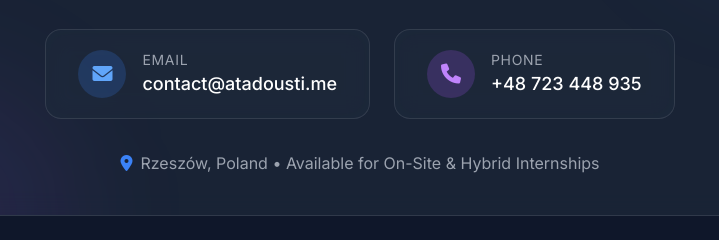
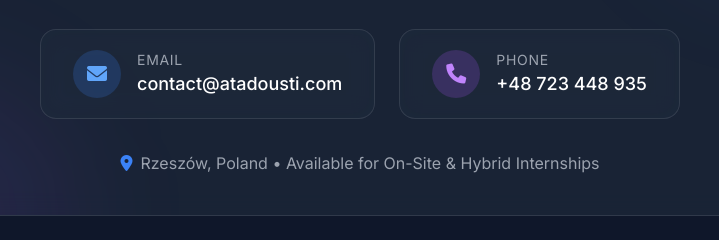
Before and after one commit to amiratadousti/amiratadousti.github.io, a plain HTML site: page index.html in a window 1280 px wide. Shown: the part 4311-4551 px from the top of the page, 280-999 px from the left. Drawn offline with nearby package versions, Linux system fonts and the light colour scheme.

Commit message:
Update index.html

```diff
--- a/index.html
+++ b/index.html
@@ -86,7 +86,7 @@
             <div class="flex gap-5 text-gray-400">
                 <a href="https://linkedin.com/in/amirata-dousti" target="_blank" rel="noopener noreferrer" aria-label="LinkedIn" class="hover:text-white transition-colors duration-300"><i class="fab fa-linkedin text-xl"></i></a>
                 <a href="https://github.com/atadousti" target="_blank" rel="noopener noreferrer" aria-label="GitHub" class="hover:text-white transition-colors duration-300"><i class="fab fa-github text-xl"></i></a>
-                <a href="mailto:contact@atadousti.me" aria-label="Email" class="hover:text-white transition-colors duration-300"><i class="fas fa-envelope text-xl"></i></a>
+                <a href="mailto:contact@atadousti.com" aria-label="Email" class="hover:text-white transition-colors duration-300"><i class="fas fa-envelope text-xl"></i></a>
             </div>
         </div>
     </nav>
@@ -388,13 +388,13 @@
                 </p>
 
                 <div class="flex flex-col md:flex-row justify-center gap-6 relative z-10">
-                    <a href="mailto:contact@atadousti.me" class="glass-panel hover:bg-white/5 border border-white/10 px-8 py-5 rounded-2xl flex items-center justify-center gap-4 transition-all duration-300 group">
+                    <a href="mailto:contact@atadousti.com" class="glass-panel hover:bg-white/5 border border-white/10 px-8 py-5 rounded-2xl flex items-center justify-center gap-4 transition-all duration-300 group">
                         <div class="w-12 h-12 rounded-full bg-blue-500/20 flex items-center justify-center text-blue-400 group-hover:scale-110 transition-transform">
                             <i class="fas fa-envelope text-xl"></i>
                         </div>
                         <div class="text-left">
                             <p class="text-sm text-gray-400 uppercase tracking-wider">Email</p>
-                            <p class="text-white font-medium text-lg">contact@atadousti.me</p>
+                            <p class="text-white font-medium text-lg">contact@atadousti.com</p>
                         </div>
                     </a>
 
@@ -423,7 +423,7 @@
         <div class="flex justify-center gap-6 mb-6">
             <a href="https://linkedin.com/in/amirata-dousti" target="_blank" rel="noopener noreferrer" aria-label="LinkedIn" class="hover:text-blue-400 transition-colors"><i class="fab fa-linkedin text-2xl"></i></a>
             <a href="https://github.com/atadousti" target="_blank" rel="noopener noreferrer" aria-label="GitHub" class="hover:text-white transition-colors"><i class="fab fa-github text-2xl"></i></a>
-            <a href="mailto:contact@atadousti.me" aria-label="Email" class="hover:text-purple-400 transition-colors"><i class="fas fa-envelope text-2xl"></i></a>
+            <a href="mailto:contact@atadousti.com" aria-label="Email" class="hover:text-purple-400 transition-colors"><i class="fas fa-envelope text-2xl"></i></a>
         </div>
         <p class="text-sm text-gray-500">© 2026 Amirata Dousti. All rights reserved.</p>
     </footer>
```
